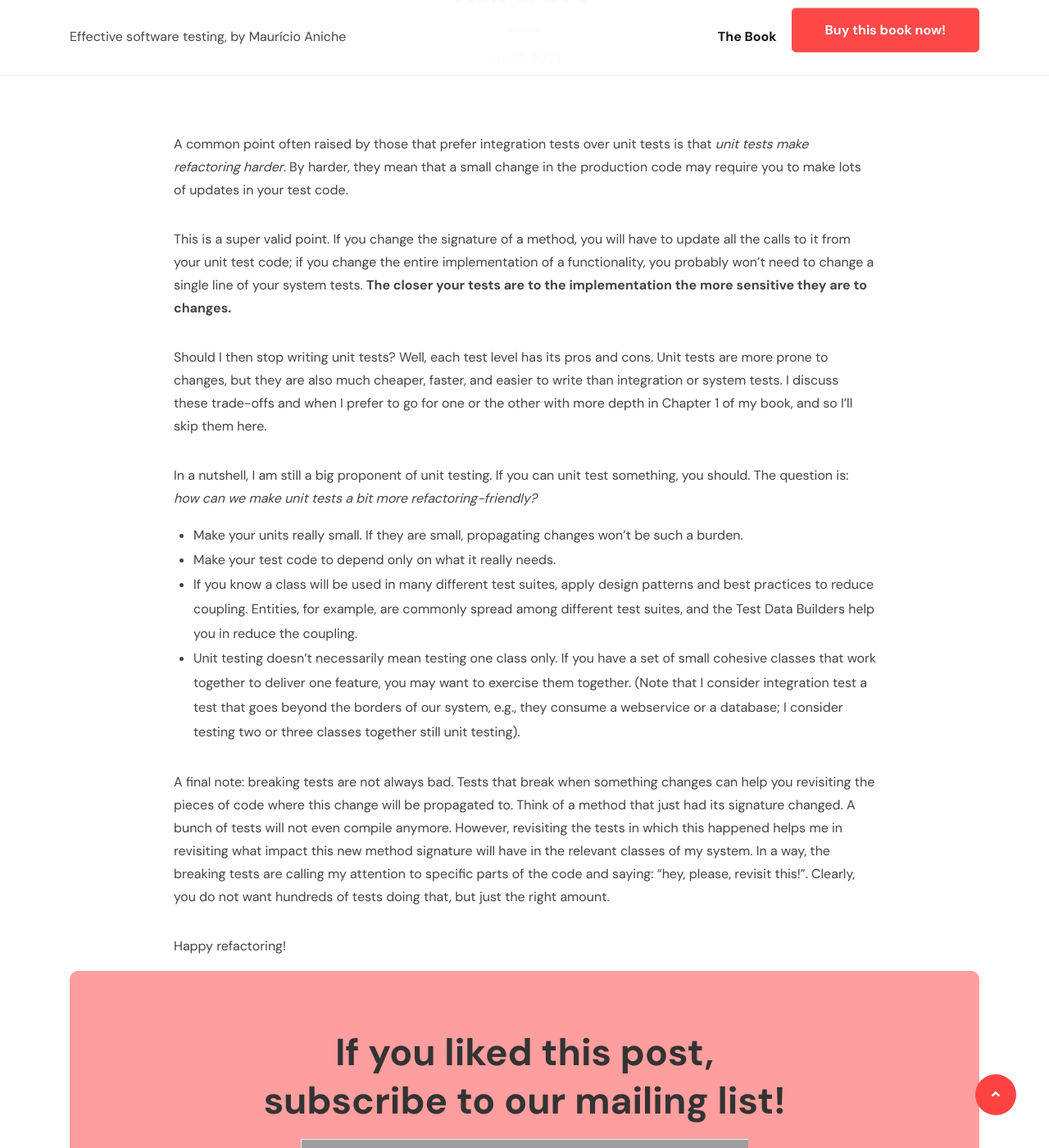
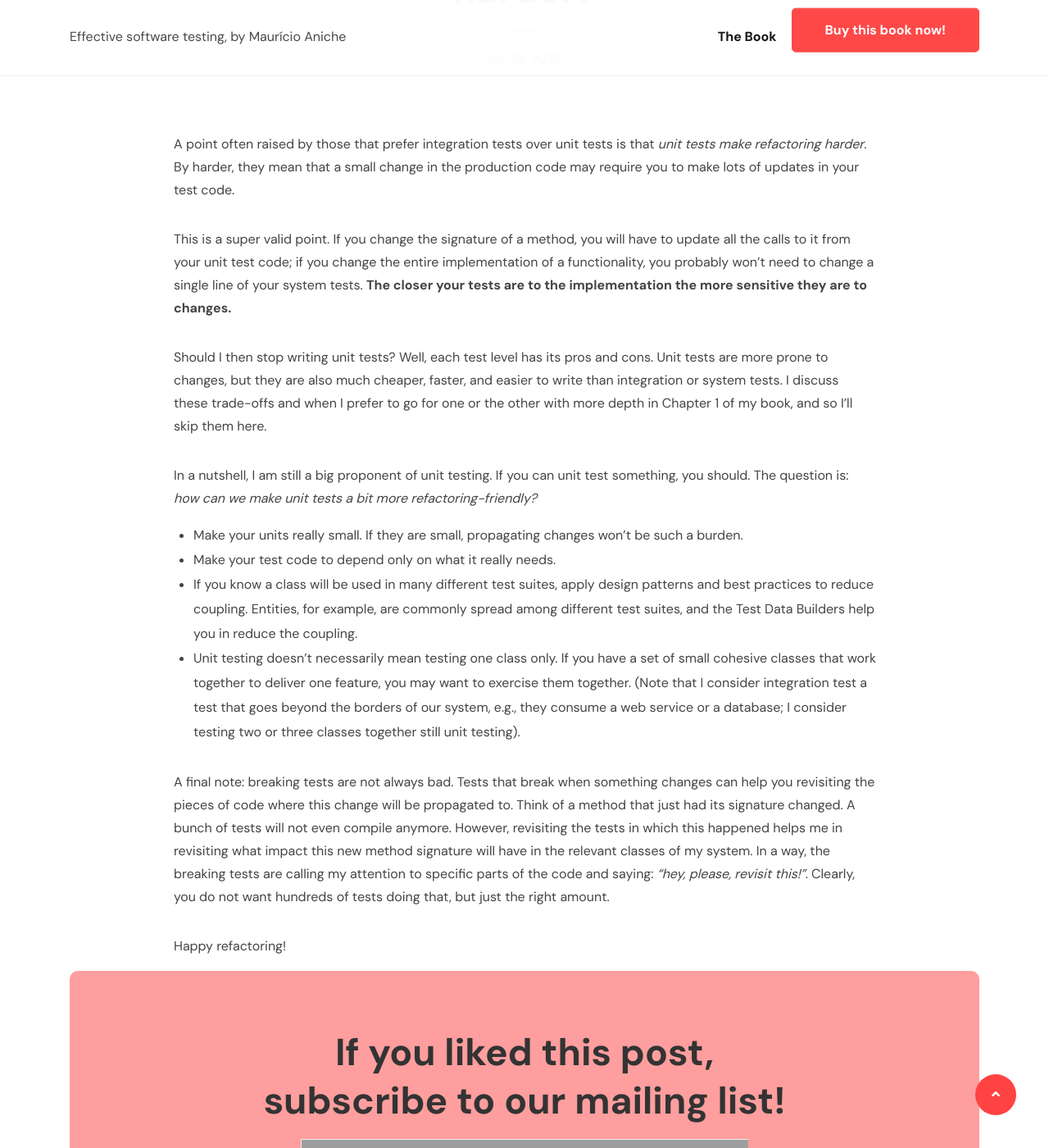
Before and after one commit to effective-software-testing/website, a Jekyll site: the page built from _posts/2022-01-19-do-unit-tests-make-refactoring-harder.md, in a window 1280 px wide and 1400 px high, scrolled down 202 px. Shown: the whole window at 82% size. Built offline with Jekyll 4.4.1, drawn with Linux system fonts in a browser that asks for light colours; comment, search, counter and statistics services are not loaded; grey boxes are pictures that could not be loaded.

Commit message:
minor improvements

```diff
--- a/_posts/2022-01-19-do-unit-tests-make-refactoring-harder.md
+++ b/_posts/2022-01-19-do-unit-tests-make-refactoring-harder.md
@@ -3,7 +3,7 @@ title: "Do unit tests make refactoring harder?"
 layout: post
 ---
 
-A common point often raised by those that prefer integration tests over unit tests is that _unit tests make refactoring harder_. By harder, they mean that a small change in the production code may require you to make lots of updates in your test code.
+A point often raised by those that prefer integration tests over unit tests is that _unit tests make refactoring harder_. By harder, they mean that a small change in the production code may require you to make lots of updates in your test code.
 
 This is a super valid point. If you change the signature of a method, you will have to update all the calls to it from your unit test code; if you change the entire implementation of a functionality, you probably won't need to change a single line of your system tests. **The closer your tests are to the implementation the more sensitive they are to changes.**
 
@@ -14,8 +14,8 @@ In a nutshell, I am still a big proponent of unit testing. If you can unit test
 * Make your units really small. If they are small, propagating changes won't be such a burden.
 * Make your test code to depend only on what it really needs.
 * If you know a class will be used in many different test suites, apply  design patterns and best practices to reduce coupling. Entities, for example, are commonly spread among different test suites, and the Test Data Builders help you in reduce the coupling.
-* Unit testing doesn't necessarily mean testing one class only. If you have a set of small cohesive classes that work together to deliver one feature, you may want to exercise them together. (Note that I consider integration test a test that goes beyond the borders of our system, e.g., they consume a webservice or a database; I consider testing two or three classes together still unit testing).
+* Unit testing doesn't necessarily mean testing one class only. If you have a set of small cohesive classes that work together to deliver one feature, you may want to exercise them together. (Note that I consider integration test a test that goes beyond the borders of our system, e.g., they consume a web service or a database; I consider testing two or three classes together still unit testing).
 
-A final note: breaking tests are not always bad. Tests that break when something changes can help you revisiting the pieces of code where this change will be propagated to. Think of a method that just had its signature changed. A bunch of tests will not even compile anymore. However, revisiting the tests in which this happened helps me in revisiting what impact this new method signature will have in the relevant classes of my system. In a way, the breaking tests are calling my attention to specific parts of the code and saying: "hey, please, revisit this!". Clearly, you do not want hundreds of tests doing that, but just the right amount.
+A final note: breaking tests are not always bad. Tests that break when something changes can help you revisiting the pieces of code where this change will be propagated to. Think of a method that just had its signature changed. A bunch of tests will not even compile anymore. However, revisiting the tests in which this happened helps me in revisiting what impact this new method signature will have in the relevant classes of my system. In a way, the breaking tests are calling my attention to specific parts of the code and saying: _"hey, please, revisit this!"_. Clearly, you do not want hundreds of tests doing that, but just the right amount.
 
 Happy refactoring!
```
Also changed, not shown: _posts/2022-01-05-can-we-get-fully-rid-of-flaky-tests.md (+1 -1 lines).
